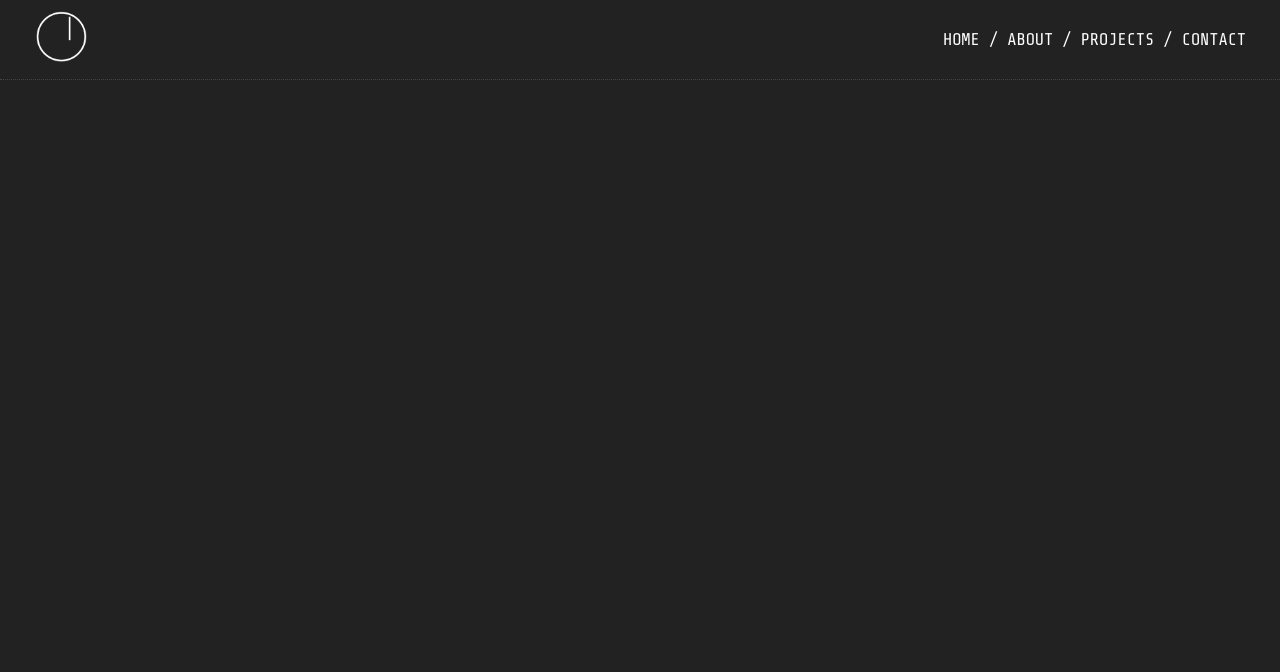
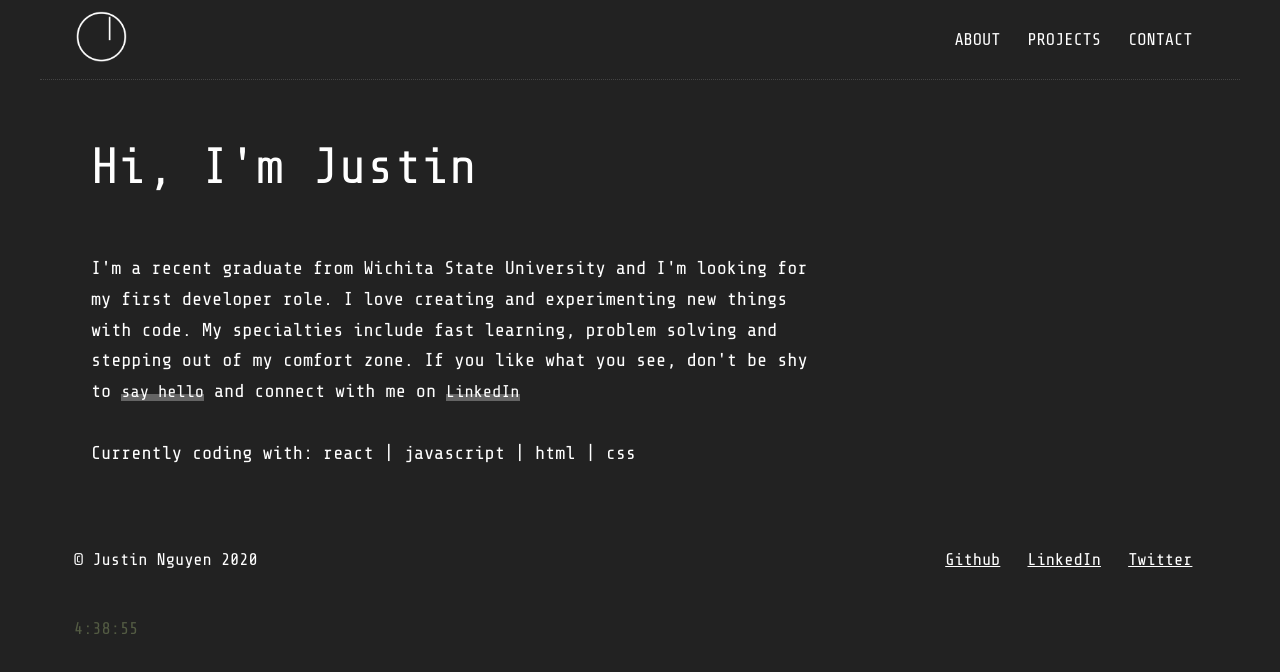
Before and after one commit to nuggetnchill/portfolio-v2, a React (Create React App) app: page / in a window 1280 px wide. Shown: the top 672 px of the page. Built offline with nearby package versions, Linux system fonts and the light colour scheme.

Commit message:
finished HomePage and added Footer

```diff
--- a/src/App.js
+++ b/src/App.js
@@ -1,7 +1,6 @@
 import React from "react";
 import { BrowserRouter, Route } from "react-router-dom";
 
-import "./App.scss";
 import HomePage from "./pages/HomePage";
 import AboutPage from "./pages/AboutPage";
 import ProjectPage from "./pages/ProjectPage";
--- /dev/null
+++ b/src/components/Clock.js
@@ -0,0 +1,27 @@
+import React, { useState } from "react";
+
+export default function Clock() {
+  const [clock, setClock] = useState(null);
+
+  const displayTime = () => {
+    setInterval(() => {
+      const today = new Date();
+      const h = today.getHours();
+      const m = today.getMinutes();
+      const s = today.getSeconds();
+      // document.querySelector(".clock").textContent = ` ${h}:${m}:${s} `;
+      const time = ` ${h}:${m}:${s} `;
+      setClock(time);
+    }, 1000);
+    // console.log("hi" | "how is it going");
+    clearInterval();
+  };
+
+  displayTime();
+
+  return (
+    <div>
+      <h1 className='clock'>{clock}</h1>
+    </div>
+  );
+}
--- /dev/null
+++ b/src/components/Footer.js
@@ -0,0 +1,44 @@
+import React from "react";
+
+import "./Footer.style.scss";
+
+import Clock from "../components/Clock";
+
+const Footer = () => {
+  return (
+    <>
+      <div className='footer'>
+        <p>© Justin Nguyen 2020</p>
+        <ul>
+          <a
+            className='link'
+            href='https://github.com/nuggetnchill'
+            target='_blank'
+            rel='noopener noreferrer'
+          >
+            Github
+          </a>
+          <a
+            className='link'
+            href='https://www.linkedin.com/in/nugg3t/'
+            target='_blank'
+            rel='noopener noreferrer'
+          >
+            LinkedIn
+          </a>
+          <a
+            className='link'
+            href='https://twitter.com/nuggetnchill'
+            target='_blank'
+            rel='noopener noreferrer'
+          >
+            Twitter
+          </a>
+        </ul>
+      </div>
+      <Clock />
+    </>
+  );
+};
+
+export default Footer;
--- /dev/null
+++ b/src/components/Footer.style.scss
@@ -0,0 +1,41 @@
+.footer {
+  width: 100%;
+  height: 80px;
+  margin-bottom: 0;
+  padding: 2rem;
+  display: flex;
+  align-items: center;
+  justify-content: space-between;
+
+  p {
+    padding-right: 2rem;
+  }
+  ul {
+    display: flex;
+    justify-content: space-between;
+    a {
+      text-decoration: underline;
+      display: flex;
+      padding: 0.8rem;
+
+      &:hover {
+        text-decoration: none;
+        transform: skew(-0.06turn, 18deg);
+        transition: 3s;
+      }
+    }
+  }
+}
+.clock {
+  margin-top: 1rem;
+  padding-left: 2rem;
+  color: #555e45f5;
+
+  &:hover {
+    padding-left: 60rem;
+    cursor: pointer;
+    color: white;
+    filter: invert(100%);
+    transition: 10s;
+  }
+}
--- a/src/components/NavBar.js
+++ b/src/components/NavBar.js
@@ -11,20 +11,13 @@ const NavBar = () => {
         <img alt='logo' src={logo} />
       </Link>
       <ul>
-        <Link className='link' to='/'>
-          HOME
-        </Link>
-        <span> / </span>
-
         <Link className='link' to='/about'>
           ABOUT
         </Link>
-        <span> / </span>
 
         <Link className='link' to='/projects'>
           PROJECTS
         </Link>
-        <span> / </span>
 
         <Link className='link' to='/contact'>
           CONTACT
--- a/src/components/NavBar.style.scss
+++ b/src/components/NavBar.style.scss
@@ -10,11 +10,35 @@
   img {
     width: 55px;
     height: auto;
+
+    &:hover {
+      filter: invert(100%);
+      transform: scale(1.3);
+      transition: 8s;
+    }
   }
 
   .link {
+    padding: 0.8rem;
     &:hover {
       text-decoration: underline;
+      filter: blur(30px);
+      transition: 4s;
     }
   }
 }
+
+@media screen and (max-width: 500px) {
+  .nav-bar {
+    border-bottom: none;
+    ul {
+      margin-top: 3rem;
+      display: flex;
+      flex-direction: column-reverse;
+      align-items: flex-end;
+    }
+    .link {
+      padding: 0.2rem;
+    }
+  }
+}
--- a/src/index.scss
+++ b/src/index.scss
@@ -6,7 +6,7 @@
   padding: 0;
   background-color: #222222;
 
-  color: #ffffff;
+  color: #fff;
   font-size: 17px;
   font-weight: 400;
 }
@@ -14,6 +14,8 @@
 body {
   font-family: "Share Tech Mono", monospace;
   line-height: 1.4;
+  max-width: 1200px;
+  margin: auto;
 }
 
 a {
--- a/src/pages/AboutPage.js
+++ b/src/pages/AboutPage.js
@@ -1,11 +1,15 @@
 import React from "react";
 
+import "./AboutPage.style.scss";
 import NavBar from "../components/NavBar";
+import Footer from "../components/Footer";
 
 export default function AboutPage() {
   return (
-    <div>
+    <>
       <NavBar />
-    </div>
+      <div className='about-page'></div>
+      <Footer />
+    </>
   );
 }
--- a/src/pages/HomePage.js
+++ b/src/pages/HomePage.js
@@ -1,11 +1,42 @@
 import React from "react";
 
+import "./HomePage.style.scss";
 import NavBar from "../components/NavBar";
+import Footer from "../components/Footer";
 
 export default function HomePage() {
   return (
-    <div>
+    <>
       <NavBar />
-    </div>
+      <div className='home-page'>
+        <h1>Hi, I'm Justin</h1>
+        <h2>
+          I'm a recent graduate from Wichita State University and I'm looking
+          for my first developer role. I love creating and experimenting new
+          things with code. My specialties include fast learning, problem
+          solving and stepping out of my comfort zone. If you like what you see,
+          don't be shy to{" "}
+          <a
+            href='mailto:nhatlinhlun@gmail.com'
+            target='_blank'
+            rel='noopener noreferrer'
+          >
+            say hello
+          </a>{" "}
+          and connect with me on{" "}
+          <a
+            href='https://www.linkedin.com/in/nugg3t/'
+            target='_blank'
+            rel='noopener noreferrer'
+          >
+            LinkedIn
+          </a>
+          <br />
+          <br />
+          Currently coding with: react | javascript | html | css
+        </h2>
+      </div>
+      <Footer />
+    </>
   );
 }
--- /dev/null
+++ b/src/pages/HomePage.style.scss
@@ -0,0 +1,28 @@
+.home-page {
+  padding: 3rem;
+  padding-right: 25rem;
+  h1 {
+    padding-bottom: 3rem;
+    font-size: 3rem;
+  }
+
+  h2 {
+    line-height: 1.8rem;
+    font-size: 1.1rem;
+  }
+
+  a {
+    background-image: linear-gradient(to top, #646464 35%, transparent 35%);
+
+    &:hover {
+      background: #646464;
+      color: #ffffff;
+    }
+  }
+}
+
+@media (max-width: 1025px) {
+  .home-page {
+    padding-right: 3rem;
+  }
+}
```
Also changed, not shown: public/favicon.png, src/App.scss (deleted), src/assets/favicon.png (deleted), src/pages/AboutPage.style.scss (added).
